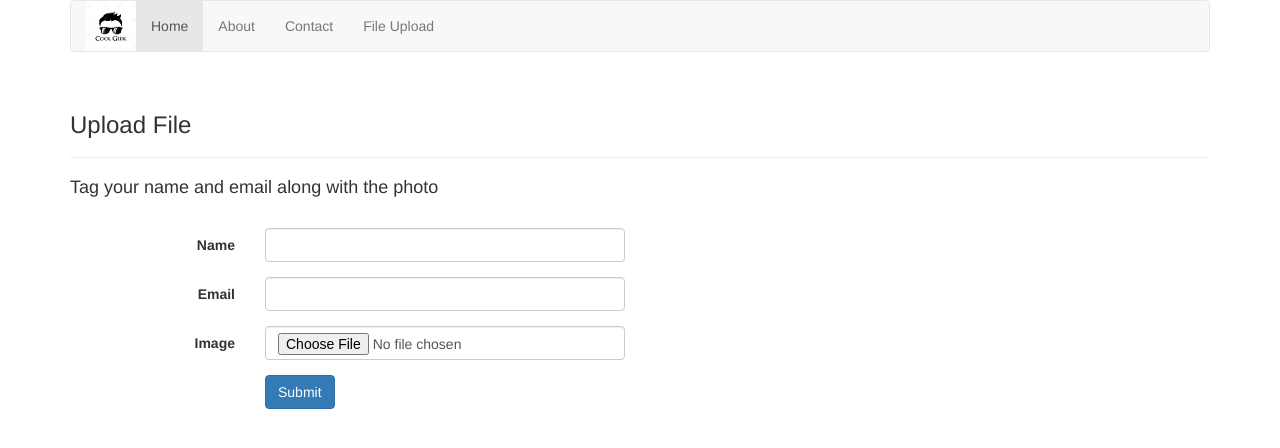
After one commit to Rahul147/CodeGeek, a Node server app: page /file-upload in a window 1280 px wide. The commit adds this page. Shown: the top 448 px of the page. Run offline with Node 20, Linux system fonts and the light colour scheme; some libraries are stand-ins or nearby versions.

Commit message:
added formes and processing forms

```diff
--- a/package.json
+++ b/package.json
@@ -10,7 +10,10 @@
   "author": "Rahul",
   "license": "ISC",
   "dependencies": {
+    "body-parser": "^1.14.1",
+    "cookie-parser": "^1.4.0",
     "express": "^4.13.3",
-    "express-handlebars": "^2.0.1"
+    "express-handlebars": "^2.0.1",
+    "formidable": "^1.0.17"
   }
 }
--- a/views/404.handlebars
+++ b/views/404.handlebars
@@ -1,3 +1,3 @@
 <div class = "page-header">
-	<h3>400 not found!</h3>
+	<h3>404 not found!</h3>
 </div>
--- /dev/null
+++ b/views/error.handlebars
@@ -0,0 +1,3 @@
+<h3>
+	Error
+</h3>
--- /dev/null
+++ b/views/file-upload.handlebars
@@ -0,0 +1,46 @@
+<div class="page-header">
+<h3>Upload File</h3>
+</div>
+<div class="file-upload">
+<h4>Tag your name and email along with the photo</h4>
+
+
+<br />
+
+<form class="form-horizontal" role="form"
+enctype="multipart/form-data" method="POST"
+action="/file-upload/{year}/{month}">
+
+<div class="form-group">
+<label for="fieldName" class="col-sm-2 control-label"> Name
+</label>
+<div class="col-sm-4">
+<input type="text" class="form-control" id="fieldName"
+name="name">
+</div>
+</div>
+<div class="form-group">
+<label for="fieldEmail" class="col-sm-2 control-label"> Email
+</label>
+<div class="col-sm-4">
+<input type="email" class="form-control"
+required id="fieldEmail" name="email">
+</div>
+</div>
+<div class="form-group">
+<label for="fieldPhoto" class="col-sm-2 control-label">
+Image</label>
+<div class="col-sm-4">
+
+<!-- Only accept images -->
+<input type="file" class="form-control" required
+accept="image/*" id="fieldPhoto" name="photo">
+</div>
+</div>
+<div class="form-group">
+<div class="col-sm-offset-2 col-sm-4">
+<button type="submit" class="btn btn-primary">Submit</button>
+</div>
+</div>
+
+</form>
--- /dev/null
+++ b/views/thankyou.handlebars
@@ -0,0 +1,3 @@
+<div class="page-header">
+	<h3>Thank you for your Submission</h3>
+</div>
```
Also changed, not shown: index.js (+72 -0 lines), views/contact.handlebars (added, +35 -0 lines).
